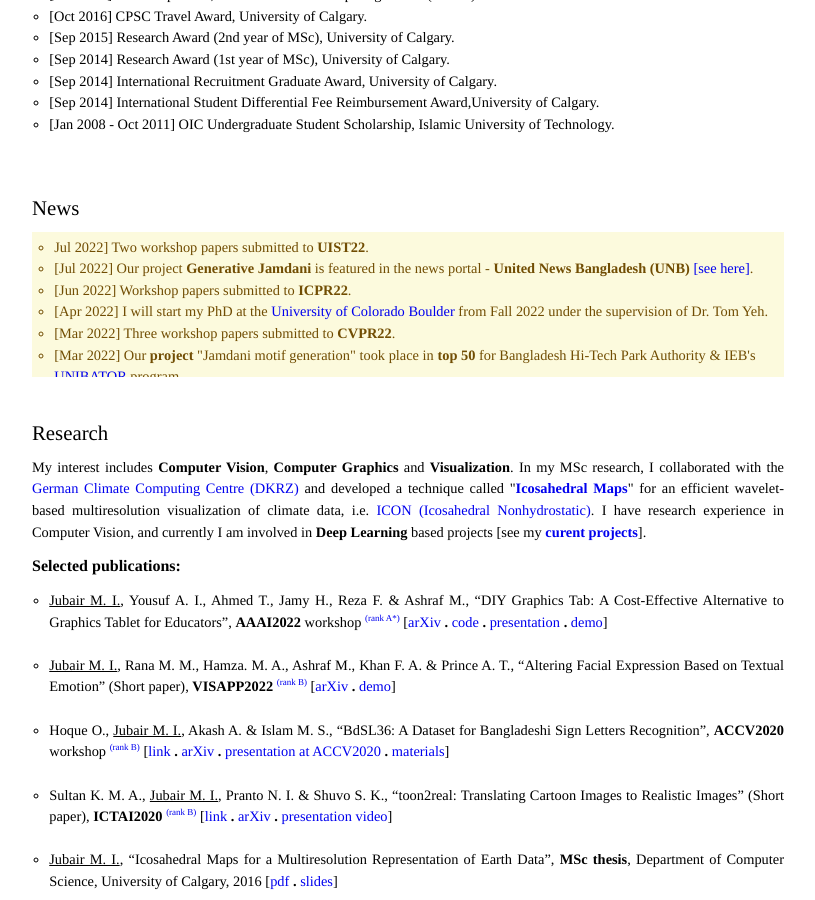
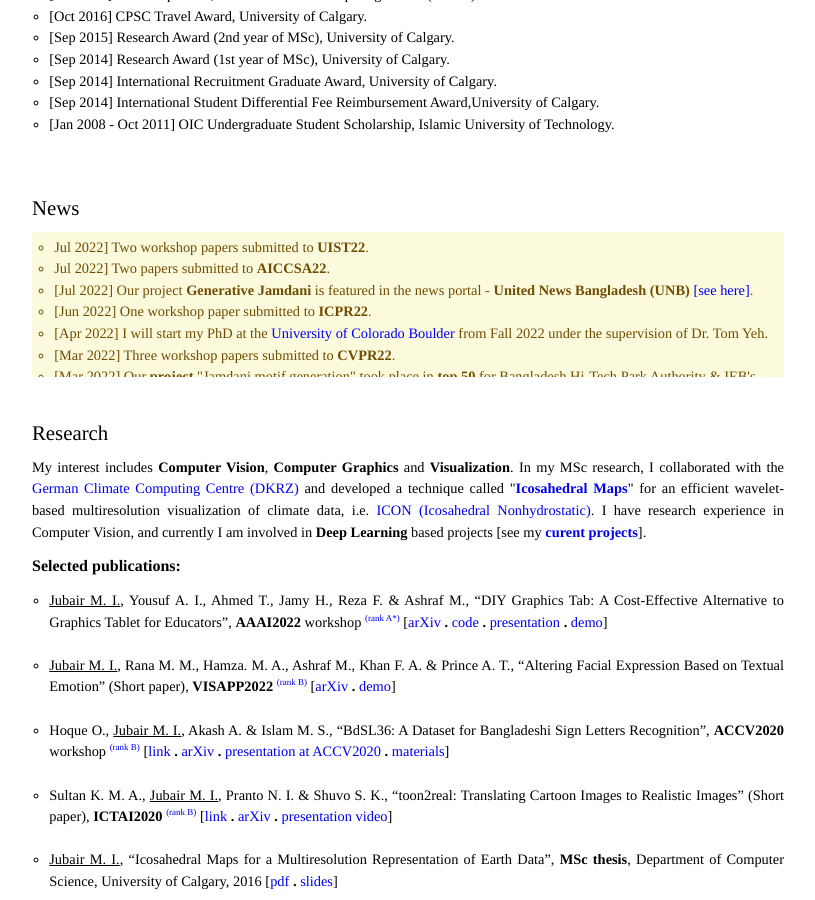
Before and after one commit to imruljubair/imruljubair.github.io, a Jekyll site: the page built from index.html, in a window 1280 px wide and 900 px high, scrolled down 513 px. Shown: the whole window, without its empty margins (232-1047 px from the left). Built offline with Jekyll 4.4.1, drawn with Linux system fonts in a browser that asks for light colours.

Commit message:
Update news.html

```diff
--- a/_includes/news.html
+++ b/_includes/news.html
@@ -6,8 +6,9 @@
 	<div style="height:145px;overflow:scroll;padding:5px;background-color:#FCFADD;color:#714D03;scrollbar-base-color:#DEBB07;">
     <ul style="font-size:90%; list-style-type:circle">
     <li>Jul 2022] Two workshop papers submitted to <strong>UIST22</strong>.</li>
+    <li>Jul 2022] Two papers submitted to <strong>AICCSA22</strong>.</li>
     <li>[Jul 2022] Our project <strong>Generative Jamdani</strong> is featured in the news portal - <strong>United News Bangladesh (UNB)</strong> <a href="https://unb.com.bd/m/category/Tech/generative-jamdani-a-trailblazing-research-on-jamdani-motif-generation-by-aust-students/96110?fbclid=IwAR1-iMzywgOnlkaFluTXSq5nFNUae1KcUHt6HkMgE2he-LIPc7pVKPVvvBA">[see here]</a>.</li>
-    <li>[Jun 2022] Workshop papers submitted to <strong>ICPR22</strong>.</li>
+    <li>[Jun 2022] One workshop paper submitted to <strong>ICPR22</strong>.</li>
     <li>[Apr 2022] I will start my PhD at the <a href="https://www.colorado.edu/">University of Colorado Boulder</a> from Fall 2022 under the supervision of Dr. Tom Yeh.</li>
     <li>[Mar 2022] Three workshop papers submitted to <strong>CVPR22</strong>.</li>
     <li>[Mar 2022] Our <strong>project</strong> "Jamdani motif generation" took place in <strong>top 50</strong> for Bangladesh Hi-Tech Park Authority & IEB's <a href="https://www.unibatorbd.org/">UNIBATOR</a> program.</li>
```
